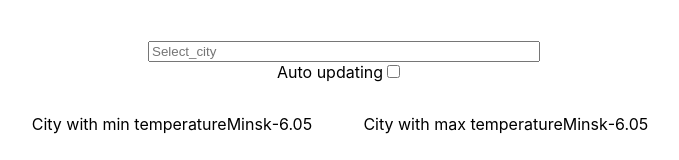
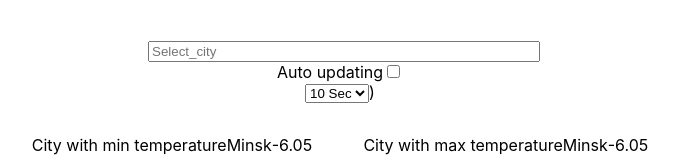
Before and after one commit to AnAtoliy-AA/city-weather, a React (Create React App) app: page / in a window 1280 px wide. Shown: the top 160 px of the page, without its empty margins (300-979 px from the left). Built offline with nearby package versions, Linux system fonts and the light colour scheme.

Commit message:
task complete

```diff
--- a/src/CardsContainer/CardsContainer.scss
+++ b/src/CardsContainer/CardsContainer.scss
@@ -3,7 +3,6 @@
     flex-wrap: wrap;
     width: 100vw;
     justify-content: space-around;
-    // align-items: center;
 }
 
 .container__info {
--- a/src/CityCard/CityCard.scss
+++ b/src/CityCard/CityCard.scss
@@ -5,6 +5,7 @@
     border-radius: 1em;
     margin: 1vh 1vw;
     padding: 1vh 1vw;
+    box-shadow: 0 0 10px rgba(0, 0, 0, 0.5);
 }
 
 .card__wind {
--- a/src/CityCard/CityCard.tsx
+++ b/src/CityCard/CityCard.tsx
@@ -13,7 +13,10 @@ const CityCard = (props: any) => {
       <p>
         {WORDS_CONFIG.TEMPERATURE}: {props.city.main.temp}
         {WORDS_CONFIG.CELSIUS}
-        <img src={`http://openweathermap.org/img/w/${props.city.weather[0].icon}.png`} alt=""/>
+        <img
+          src={`http://openweathermap.org/img/w/${props.city.weather[0].icon}.png`}
+          alt=""
+        />
       </p>
       <p>
         {WORDS_CONFIG.HUMIDITY}: {props.city.main.humidity} %
--- a/src/SearchForm/SearchForm.tsx
+++ b/src/SearchForm/SearchForm.tsx
@@ -16,18 +16,43 @@ import { WORDS_CONFIG } from "../shared/wordsConfig";
 import { connect } from "react-redux";
 
 const MIN_SEARCH_VALUE = 2;
+const UPDATE_CITY_INFO_PERIOD_IN_MS = {
+  TEN_SECONDS: 10000,
+  THIRTY_SECONDS: 30000,
+  ONE_MINUTE: 60000,
+  FIVE_MINUTES: 300000,
+  TEN_MINUSTES: 600000,
+};
+
+const UPDATE_CITY_INFO_PERIOD = {
+  TEN_SECONDS: 10,
+  THIRTY_SECONDS: 30,
+  ONE_MINUTE: 1,
+  FIVE_MINUTES: 5,
+  TEN_MINUSTES: 10,
+};
 
 const SearchForm = (props: any) => {
   const [searchTerm, setSearchTerm] = useState("");
   const [checked, setChecked] = useState(false);
+  const [updatingPeriod, setUpdatingPeriod] = useState(
+    UPDATE_CITY_INFO_PERIOD_IN_MS.TEN_SECONDS
+  );
+
   const handleCheckBoxClick = () => setChecked(!checked);
+
+  const handleUpdatePeriodChange = (
+    e: React.ChangeEvent<HTMLSelectElement>
+  ) => {
+    setUpdatingPeriod(+e.target.value);
+  };
 
   useEffect(() => {
     let interval: number | undefined;
 
     interval = window.setInterval(() => {
       props.getAllCityWeather(props.cityList);
-    }, 10000);
+    }, updatingPeriod);
 
     if (!checked) {
       clearInterval(interval);
@@ -36,7 +61,7 @@ const SearchForm = (props: any) => {
     return () => {
       window.clearInterval(interval);
     };
-  }, [props, props.cityList,checked]);
+  }, [props, props.cityList, checked, updatingPeriod]);
 
   const getAutocompleteCity = (value: string) => {
     props.getAutocompleteCitiesNames(value);
@@ -52,9 +77,9 @@ const SearchForm = (props: any) => {
 
   const handleOnSubmit = (e: React.FormEvent<HTMLFormElement>): void => {
     e.preventDefault();
-    props.getCityWeather(searchTerm);
     setSearchTerm("");
     props.clearAutocompleteCitiesNames();
+    props.getCityWeather(searchTerm);
   };
 
   const handleAutoCompleteClick = (value: string) => {
@@ -92,8 +117,33 @@ const SearchForm = (props: any) => {
       </form>
       <div className="autoupdate__togler">
         {WORDS_CONFIG.AUTO_UPDATE}
-        <input onClick={handleCheckBoxClick} checked={checked} type="checkbox"/>
+        <input
+          onClick={handleCheckBoxClick}
+          checked={checked}
+          type="checkbox"
+        />
       </div>
+      <select
+        onChange={(e) => handleUpdatePeriodChange(e)}
+        className="browser-default custom-select"
+      >
+        <option value={UPDATE_CITY_INFO_PERIOD_IN_MS.TEN_SECONDS}>
+          {UPDATE_CITY_INFO_PERIOD.TEN_SECONDS} {WORDS_CONFIG.SECONDS}
+        </option>
+        <option value={UPDATE_CITY_INFO_PERIOD_IN_MS.THIRTY_SECONDS}>
+          {UPDATE_CITY_INFO_PERIOD.THIRTY_SECONDS} {WORDS_CONFIG.SECONDS}
+        </option>
+        <option value={UPDATE_CITY_INFO_PERIOD_IN_MS.ONE_MINUTE}>
+          {UPDATE_CITY_INFO_PERIOD.ONE_MINUTE} {WORDS_CONFIG.MINUTES}
+        </option>
+        <option value={UPDATE_CITY_INFO_PERIOD_IN_MS.FIVE_MINUTES}>
+          {UPDATE_CITY_INFO_PERIOD.FIVE_MINUTES} {WORDS_CONFIG.MINUTES}
+        </option>
+        <option value={UPDATE_CITY_INFO_PERIOD_IN_MS.TEN_MINUSTES}>
+          {UPDATE_CITY_INFO_PERIOD.FIVE_MINUTES} {WORDS_CONFIG.MINUTES}
+        </option>
+      </select>
+      )
     </div>
   );
 };
--- a/src/shared/wordsConfig.ts
+++ b/src/shared/wordsConfig.ts
@@ -1,16 +1,18 @@
 export const WORDS_CONFIG = {
-    CITY_WITH_MAX_TEMPERATURE: 'City with max temperature',
-    CITY_WITH_MIN_TEMPERATURE: 'City with min temperature',
-    SELECT_CITY: 'Select_city',
-    CITY: 'City',
-    TEMPERATURE: 'Temperature',
-    CELSIUS: '°C',
-    HUMIDITY: 'Humidity',
-    PRESSURE: 'Pressure',
-    WIND: 'Wind',
-    METERS_IN_SECOND: 'M/s',
-    DELETE: 'Delete',
-    UPDATE: 'Update',
-    LAST_UPDATE: 'Last update',
-    AUTO_UPDATE: 'Auto updating',
-}
+  CITY_WITH_MAX_TEMPERATURE: "City with max temperature",
+  CITY_WITH_MIN_TEMPERATURE: "City with min temperature",
+  SELECT_CITY: "Select_city",
+  CITY: "City",
+  TEMPERATURE: "Temperature",
+  CELSIUS: "°C",
+  HUMIDITY: "Humidity",
+  PRESSURE: "Pressure",
+  WIND: "Wind",
+  METERS_IN_SECOND: "M/s",
+  DELETE: "Delete",
+  UPDATE: "Update",
+  LAST_UPDATE: "Last update",
+  AUTO_UPDATE: "Auto updating",
+  MINUTES: "Min",
+  SECONDS: "Sec",
+};
--- a/src/store/initialState.ts
+++ b/src/store/initialState.ts
@@ -1,17 +1,18 @@
 export const mockState = {
-    cityList: ["Minsk"],
-    cityInfoList: [{
+  cityList: ["Minsk"],
+  cityInfoList: [
+    {
       coord: {
-      lon: 27.5667,
-        lat: 53.9
+        lon: 27.5667,
+        lat: 53.9,
       },
       weather: [
         {
           id: 600,
           main: "Snow",
           description: "light snow",
-          icon: "13n"
-        }
+          icon: "13n",
+        },
       ],
       base: "stations",
       main: {
@@ -20,18 +21,18 @@ export const mockState = {
         temp_min: -6.11,
         temp_max: -6,
         pressure: 1014,
-        humidity: 79
+        humidity: 79,
       },
       visibility: 10000,
       wind: {
         speed: 4,
-        deg: 340
+        deg: 340,
       },
       snow: {
-        "1h": 0.44
+        "1h": 0.44,
       },
       clouds: {
-        all: 75
+        all: 75,
       },
       dt: 1615229579,
       sys: {
@@ -39,11 +40,12 @@ export const mockState = {
         id: 8939,
         country: "BY",
         sunrise: 1615178497,
-        sunset: 1615219181
+        sunset: 1615219181,
       },
       timezone: 10800,
       id: 625144,
       name: "Minsk",
-      cod: 200
-    }],
-  };
+      cod: 200,
+    },
+  ],
+};
--- a/src/store/store.ts
+++ b/src/store/store.ts
@@ -10,8 +10,7 @@ let reducers = combineReducers({
   cityInfoList: cityInfoListReducer,
 });
 
-let initialState = {
-};
+let initialState = {};
 
 let store = createStore(
   reducers,
```
Also changed, not shown: src/store/autoComplete-reducer.ts (+11 -6 lines), src/store/cityInfoList-reducer.ts (+25 -13 lines), src/types/index.ts (+36 -36 lines), src/utils/index.ts (deleted, +0 -24 lines).
